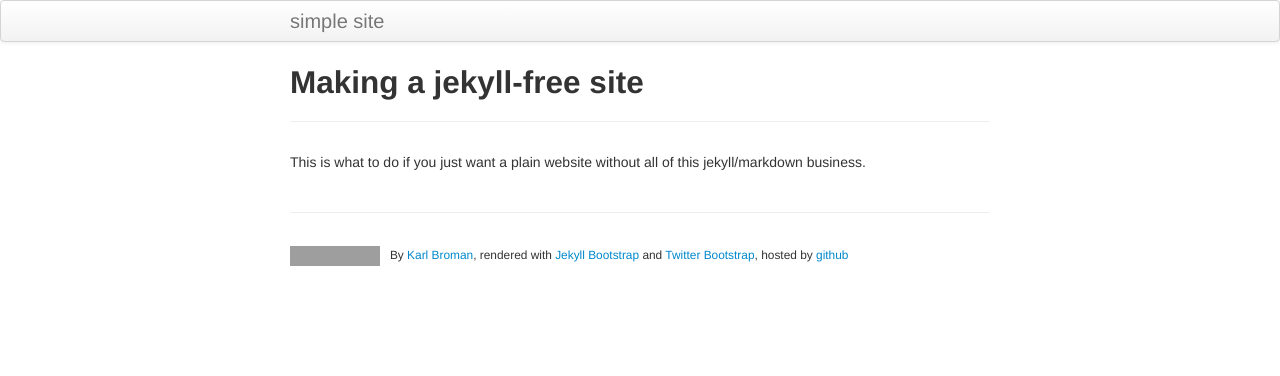
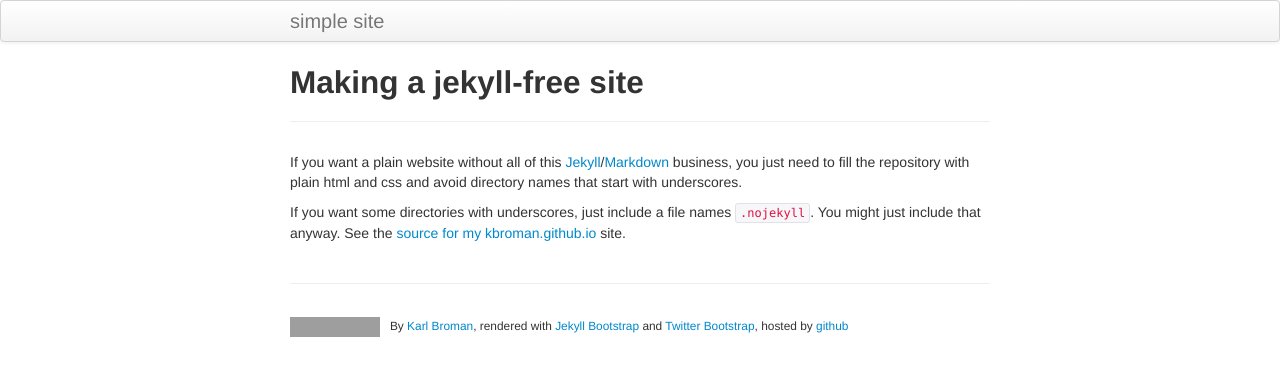
Before and after one commit to kbroman/simple_site, a Jekyll site: the page built from pages/nojekyll.md, in a window 1280 px wide. Shown: the top 376 px of the page. Built offline with Jekyll 4.4.1, drawn with Linux system fonts in a browser that asks for light colours; grey boxes are pictures that could not be loaded.

Commit message:
jekyll-free sites

```diff
--- a/pages/nojekyll.md
+++ b/pages/nojekyll.md
@@ -3,5 +3,12 @@ layout: page
 title: Making a jekyll-free site
 ---
 
-This is what to do if you just want a plain website without all of
-this jekyll/markdown business.
+If you want a plain website without all of this
+[Jekyll](http://jekyllrb.com/)/[Markdown](https://daringfireball.net/projects/markdown/)
+business, you just need to fill the repository with plain html and css
+and avoid directory names that start with underscores.
+
+If you want some directories with underscores, just include a file
+names `.nojekyll`. You might just include that anyway.  See the
+[source for my kbroman.github.io](http://github.com/kbroman/kbroman.github.io)
+site.
```
